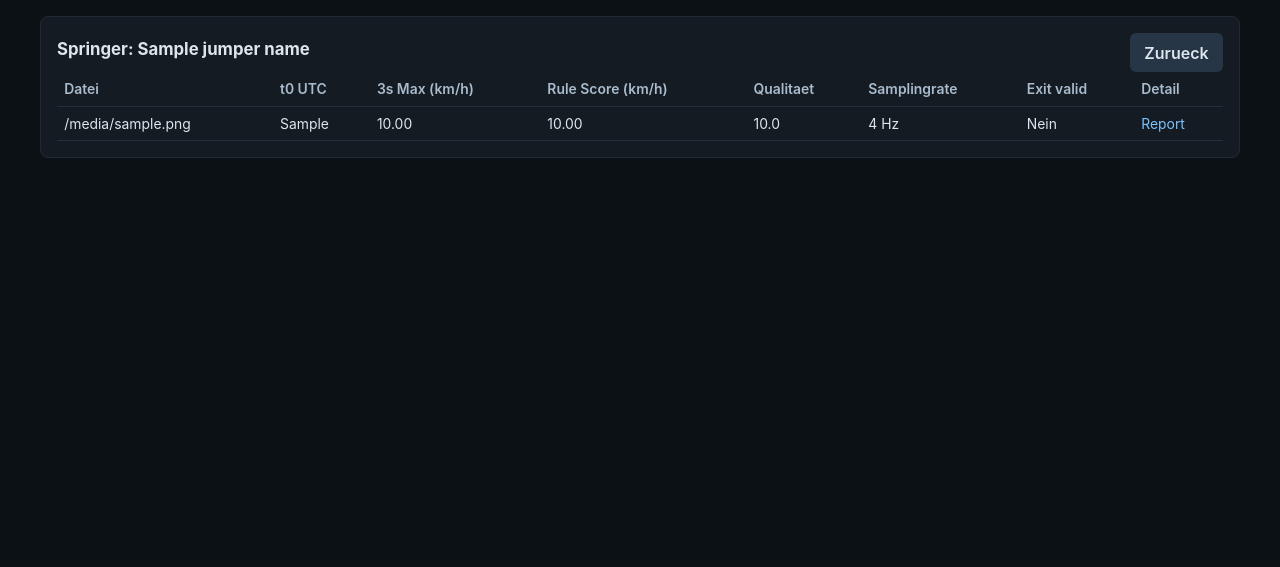
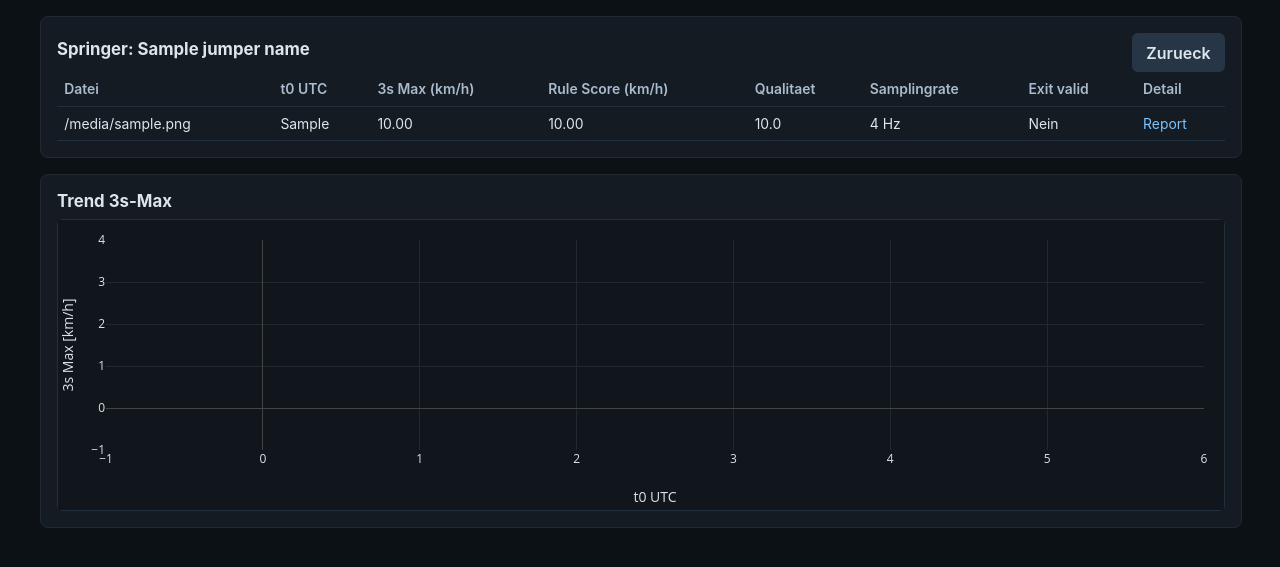
Before and after one commit to marcoschulz81-beep/Speed-Skydive, a Python web app: template app/templates/jumper_detail.html in a window 1280 px wide. Shown: the part 59-626 px from the top of the page. Run offline with Jinja, Linux system fonts and the light colour scheme; the template is opened without the code that fills it: most values are stand-ins (such as "Sample title", 1, 10 or a date in 2020); some libraries are stand-ins or nearby versions.

Commit message:
Add per-jumper 3s trend chart

```diff
--- a/app/templates/jumper_detail.html
+++ b/app/templates/jumper_detail.html
@@ -38,4 +38,29 @@
         </table>
     </div>
 </section>
+
+<section class="panel">
+    <h2>Trend 3s-Max</h2>
+    <div id="chart-trend" class="chart"></div>
+</section>
+
+<script>
+const jumps = {{ jumps | tojson | safe }};
+const sorted = [...jumps].reverse();
+Plotly.newPlot("chart-trend", [{
+    x: sorted.map(j => j.t0_utc),
+    y: sorted.map(j => j.best_3s_vVert_kmh),
+    type: "scatter",
+    mode: "lines+markers",
+    line: {color: "#2ecc71", width: 2},
+    marker: {size: 7}
+}], {
+    margin: {l: 48, r: 20, t: 20, b: 60},
+    paper_bgcolor: "#11161c",
+    plot_bgcolor: "#11161c",
+    font: {color: "#dce3ea", size: 12},
+    xaxis: {title: "t0 UTC", gridcolor: "#1f2933"},
+    yaxis: {title: "3s Max [km/h]", gridcolor: "#1f2933"}
+}, {displayModeBar: false});
+</script>
 {% endblock %}
```
